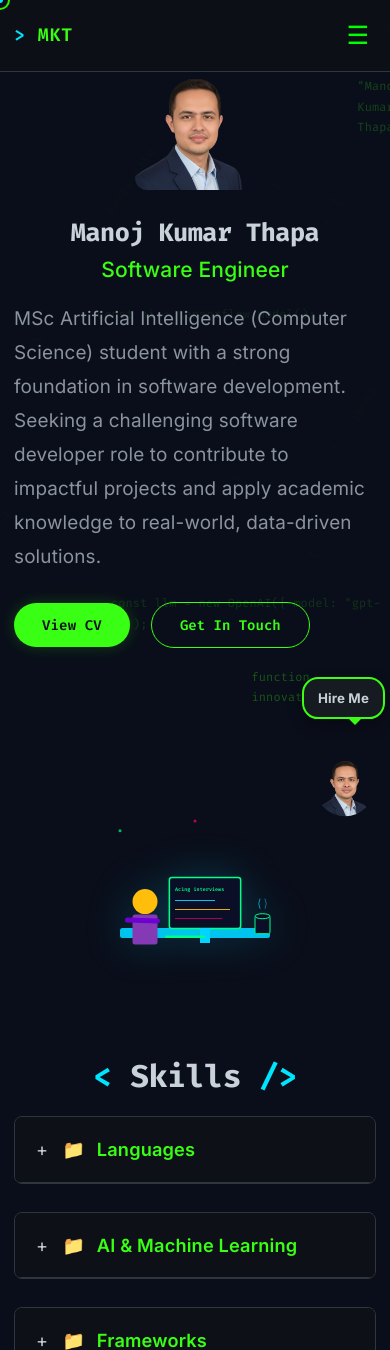
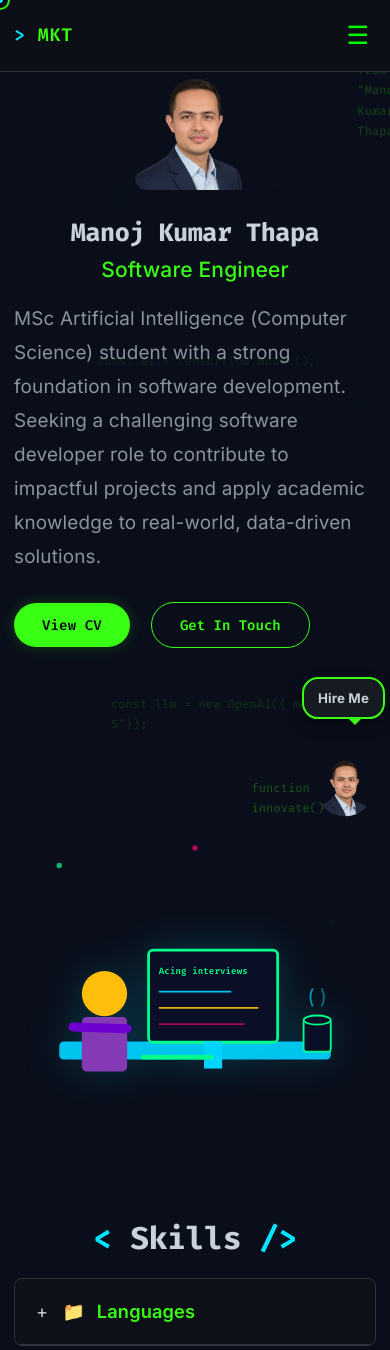
Before and after one commit to iammanoj807/profile, a React (Vite) app: page / in a window 390 px wide. Shown: the top 1350 px of the page. Built offline with nearby package versions, Linux system fonts and the light colour scheme; some icons are missing.

Commit message:
Fix mobile developer character size

```diff
--- a/src/index.css
+++ b/src/index.css
@@ -3259,7 +3259,7 @@ body::after {
   }
 
   .developer-character {
-    max-width: 200px;
+    max-width: 420px;
   }
 
   .hero-text {
```
